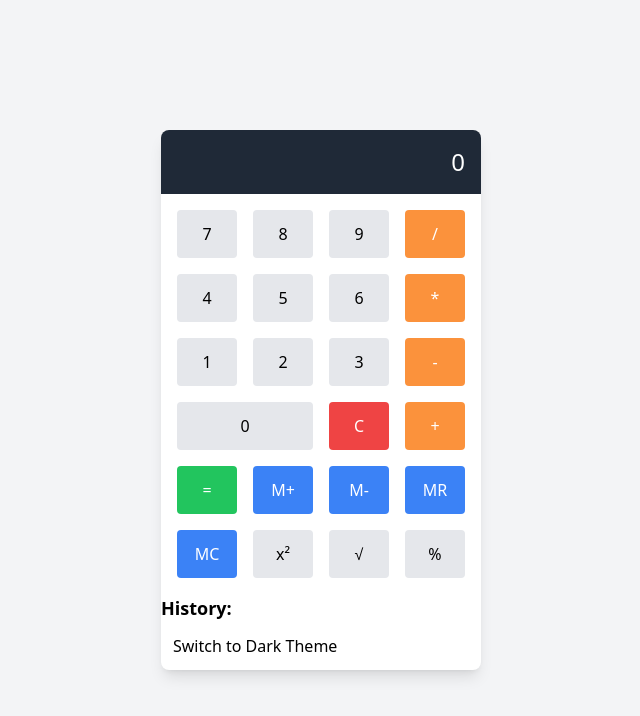
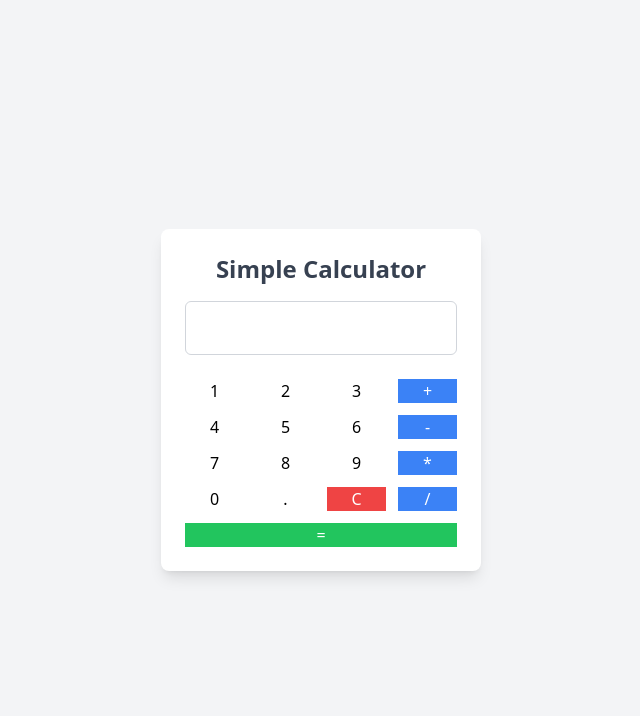
Before and after one commit to MuhammadSajid368/simple_react_calculator, a React (Create React App) app: page / in a window 1280 px wide. Shown: the top 716 px of the page, without its empty margins (319-959 px from the left). Built offline with nearby package versions, Linux system fonts and the light colour scheme.

Commit message:
again change in calculator

```diff
--- a/src/App.js
+++ b/src/App.js
@@ -1,127 +1,77 @@
-import { useReducer, useEffect, useState } from 'react';
-
-const initialState = {
-  input: '',
-  result: null,
-  memory: 0,
-  history: [],
-};
-
-function reducer(state, action) {
-  switch (action.type) {
-    case 'ADD_INPUT':
-      return { ...state, input: state.input + action.payload };
-    case 'EVALUATE':
-      try {
-        const newResult = eval(state.input);
-        return {
-          input: '',
-          result: newResult,
-          history: [...state.history, { expression: state.input, result: newResult }],
-        };
-      } catch (error) {
-        return { ...state, result: 'Error' };
-      }
-    case 'CLEAR':
-      return initialState;
-    case 'BACKSPACE':
-      return { ...state, input: state.input.slice(0, -1) };
-    case 'MEMORY_ADD':
-      return { ...state, memory: state.memory + state.result };
-    case 'MEMORY_SUBTRACT':
-      return { ...state, memory: state.memory - state.result };
-    case 'MEMORY_RECALL':
-      return { ...state, input: state.memory.toString() };
-    case 'MEMORY_CLEAR':
-      return { ...state, memory: 0 };
-    case 'SQUARE':
-      return { ...state, result: Math.pow(state.result, 2) };
-    case 'SQUARE_ROOT':
-      return { ...state, result: Math.sqrt(state.result) };
-    case 'PERCENTAGE':
-      return { ...state, result: state.result / 100 };
-    default:
-      return state;
-  }
-}
+import React, { useState } from 'react';
 
 function App() {
-  const [state, dispatch] = useReducer(reducer, initialState);
-  const [theme, setTheme] = useState('light');
+  const [input, setInput] = useState('');
+  const [result, setResult] = useState('');
 
-  const handleButtonClick = (value) => {
+  // Handle button click
+  const handleClick = (value) => {
     if (value === '=') {
-      dispatch({ type: 'EVALUATE' });
+      calculateResult();
     } else if (value === 'C') {
-      dispatch({ type: 'CLEAR' });
-    } else if (value === '⌫') {
-      dispatch({ type: 'BACKSPACE' });
+      clearInput();
     } else {
-      dispatch({ type: 'ADD_INPUT', payload: value });
+      setInput(input + value);
     }
   };
 
-  useEffect(() => {
-    const handleKeyPress = (event) => {
-      const value = event.key;
-      if (!isNaN(value) || ['+', '-', '*', '/', '=', 'C', 'Backspace'].includes(value)) {
-        handleButtonClick(value === 'Backspace' ? '⌫' : value);
-      }
-    };
+  // Perform the calculation
+  const calculateResult = () => {
+    try {
+      setResult(eval(input));
+    } catch (error) {
+      setResult('Error');
+    }
+  };
 
-    window.addEventListener('keydown', handleKeyPress);
-    return () => {
-      window.removeEventListener('keydown', handleKeyPress);
-    };
-  }, []);
+  // Clear input
+  const clearInput = () => {
+    setInput('');
+    setResult('');
+  };
 
   return (
-    <div className={`flex items-center justify-center min-h-screen ${theme === 'light' ? 'bg-gray-100' : 'bg-gray-900'}`}>
-      <div className={`bg-white shadow-lg rounded-lg overflow-hidden w-80 ${theme === 'dark' ? 'bg-gray-800' : 'bg-white'}`}>
-        <div className="p-4 bg-gray-800">
-          <h1 className="text-white text-2xl text-right">{state.input || state.result || '0'}</h1>
+    <div className="min-h-screen flex items-center justify-center bg-gray-100">
+      <div className="w-full max-w-xs bg-white p-6 rounded-lg shadow-lg">
+        <h2 className="text-2xl font-bold text-gray-700 text-center mb-4">Simple Calculator</h2>
+
+        {/* Display Area */}
+        <div className="mb-4">
+          <input
+            type="text"
+            value={input}
+            readOnly
+            className="w-full text-right p-3 text-xl border border-gray-300 rounded-md focus:outline-none mb-2"
+          />
+          <div className="text-right text-lg text-gray-700">
+            {result ? `= ${result}` : ''}
+          </div>
         </div>
-        <div className="grid grid-cols-4 gap-4 p-4">
-          <button onClick={() => handleButtonClick('7')} className="bg-gray-200 p-3 rounded hover:bg-gray-300">7</button>
-          <button onClick={() => handleButtonClick('8')} className="bg-gray-200 p-3 rounded hover:bg-gray-300">8</button>
-          <button onClick={() => handleButtonClick('9')} className="bg-gray-200 p-3 rounded hover:bg-gray-300">9</button>
-          <button onClick={() => handleButtonClick('/')} className="bg-orange-400 p-3 rounded hover:bg-orange-500 text-white">/</button>
 
-          <button onClick={() => handleButtonClick('4')} className="bg-gray-200 p-3 rounded hover:bg-gray-300">4</button>
-          <button onClick={() => handleButtonClick('5')} className="bg-gray-200 p-3 rounded hover:bg-gray-300">5</button>
-          <button onClick={() => handleButtonClick('6')} className="bg-gray-200 p-3 rounded hover:bg-gray-300">6</button>
-          <button onClick={() => handleButtonClick('*')} className="bg-orange-400 p-3 rounded hover:bg-orange-500 text-white">*</button>
+        {/* Buttons */}
+        <div className="grid grid-cols-4 gap-3">
+          <button onClick={() => handleClick('1')} className="btn">1</button>
+          <button onClick={() => handleClick('2')} className="btn">2</button>
+          <button onClick={() => handleClick('3')} className="btn">3</button>
+          <button onClick={() => handleClick('+')} className="btn bg-blue-500 text-white">+</button>
 
-          <button onClick={() => handleButtonClick('1')} className="bg-gray-200 p-3 rounded hover:bg-gray-300">1</button>
-          <button onClick={() => handleButtonClick('2')} className="bg-gray-200 p-3 rounded hover:bg-gray-300">2</button>
-          <button onClick={() => handleButtonClick('3')} className="bg-gray-200 p-3 rounded hover:bg-gray-300">3</button>
-          <button onClick={() => handleButtonClick('-')} className="bg-orange-400 p-3 rounded hover:bg-orange-500 text-white">-</button>
+          <button onClick={() => handleClick('4')} className="btn">4</button>
+          <button onClick={() => handleClick('5')} className="btn">5</button>
+          <button onClick={() => handleClick('6')} className="btn">6</button>
+          <button onClick={() => handleClick('-')} className="btn bg-blue-500 text-white">-</button>
 
-          <button onClick={() => handleButtonClick('0')} className="bg-gray-200 p-3 rounded hover:bg-gray-300 col-span-2">0</button>
-          <button onClick={() => handleButtonClick('C')} className="bg-red-500 p-3 rounded hover:bg-red-600 text-white">C</button>
-          <button onClick={() => handleButtonClick('+')} className="bg-orange-400 p-3 rounded hover:bg-orange-500 text-white">+</button>
-          <button onClick={() => handleButtonClick('=')} className="bg-green-500 p-3 rounded hover:bg-green-600 text-white">=</button>
+          <button onClick={() => handleClick('7')} className="btn">7</button>
+          <button onClick={() => handleClick('8')} className="btn">8</button>
+          <button onClick={() => handleClick('9')} className="btn">9</button>
+          <button onClick={() => handleClick('*')} className="btn bg-blue-500 text-white">*</button>
 
-          <button onClick={() => dispatch({ type: 'MEMORY_ADD' })} className="bg-blue-500 p-3 rounded text-white">M+</button>
-          <button onClick={() => dispatch({ type: 'MEMORY_SUBTRACT' })} className="bg-blue-500 p-3 rounded text-white">M-</button>
-          <button onClick={() => dispatch({ type: 'MEMORY_RECALL' })} className="bg-blue-500 p-3 rounded text-white">MR</button>
-          <button onClick={() => dispatch({ type: 'MEMORY_CLEAR' })} className="bg-blue-500 p-3 rounded text-white">MC</button>
+          <button onClick={() => handleClick('0')} className="btn">0</button>
+          <button onClick={() => handleClick('.')} className="btn">.</button>
+          <button onClick={() => handleClick('C')} className="btn bg-red-500 text-white">C</button>
+          <button onClick={() => handleClick('/')} className="btn bg-blue-500 text-white">/</button>
 
-          <button onClick={() => dispatch({ type: 'SQUARE' })} className="bg-gray-200 p-3 rounded hover:bg-gray-300">x²</button>
-          <button onClick={() => dispatch({ type: 'SQUARE_ROOT' })} className="bg-gray-200 p-3 rounded hover:bg-gray-300">√</button>
-          <button onClick={() => dispatch({ type: 'PERCENTAGE' })} className="bg-gray-200 p-3 rounded hover:bg-gray-300">%</button>
+          <button onClick={() => handleClick('=')} className="btn bg-green-500 text-white col-span-4">=</button>
         </div>
-        <div>
-          <h2 className="text-lg font-semibold">History:</h2>
-          <ul>
-            {state.history.map((entry, index) => (
-              <li key={index} className="text-gray-700">{`${entry.expression} = ${entry.result}`}</li>
-            ))}
-          </ul>
-        </div>
-        <button onClick={() => setTheme(theme === 'light' ? 'dark' : 'light')} className="p-3 rounded">
-          {theme === 'light' ? 'Switch to Dark Theme' : 'Switch to Light Theme'}
-        </button>
       </div>
     </div>
   );
```
